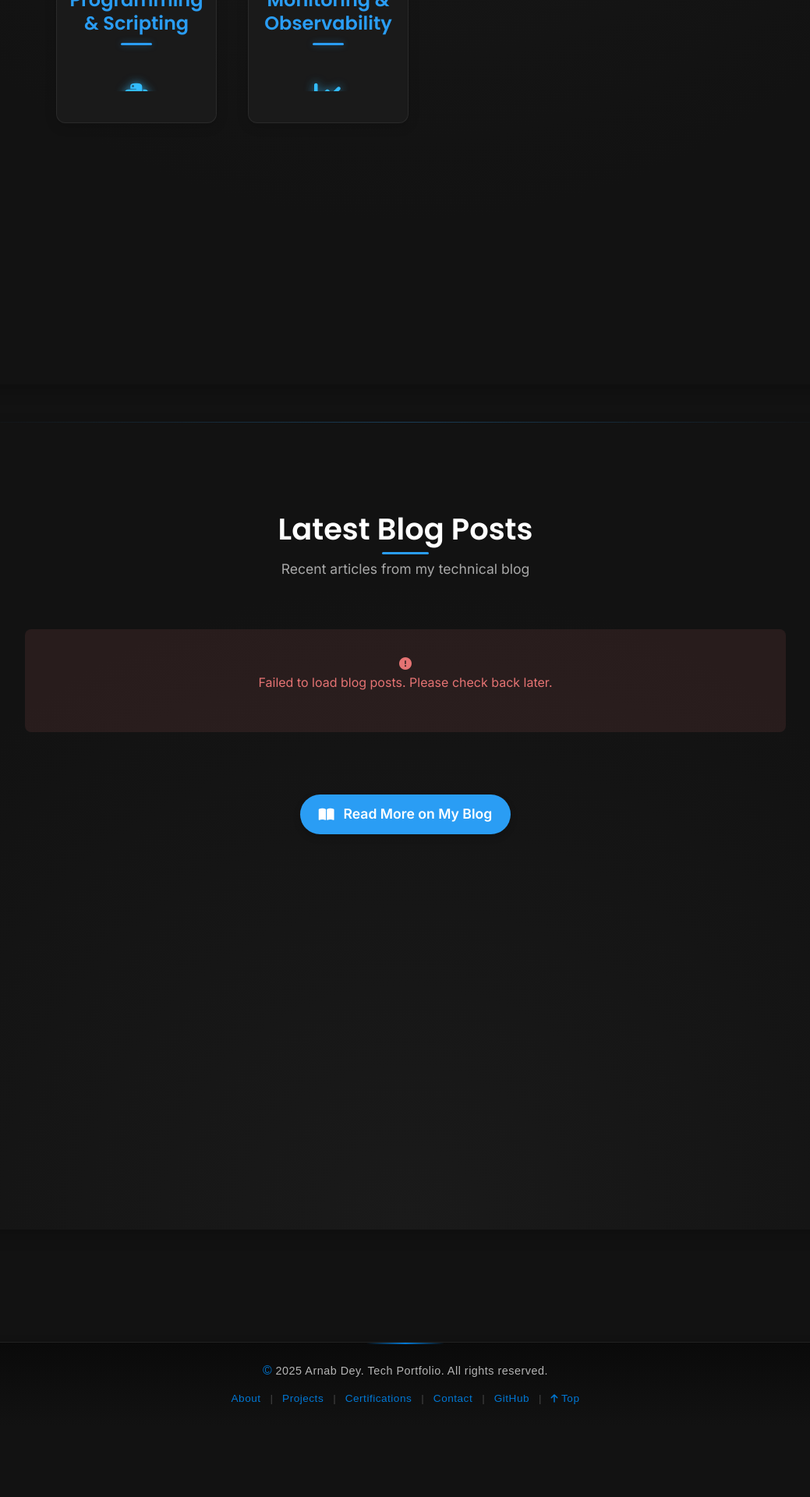
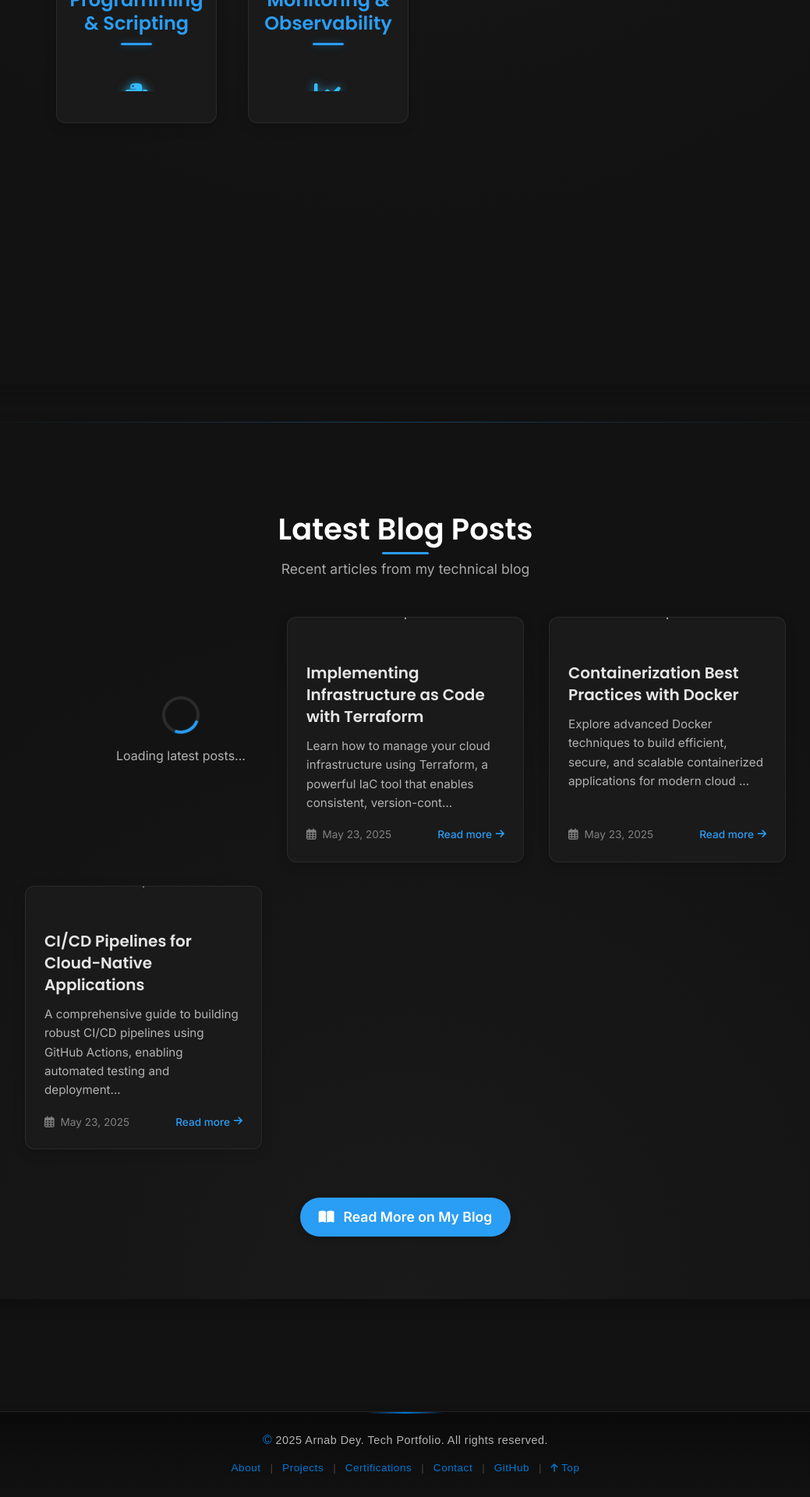
Before and after one commit to arnabdey73/arnabdey73.github.io, a Jekyll site: the page built from index.md, in a window 1280 px wide. Shown: the part 1441-3361 px from the top of the page at 78% size, without its empty margins (120-1159 px from the left). Built offline with Jekyll 4.4.1, drawn with Linux system fonts in a browser that asks for light colours; before the commit the page ends 3271 px from its top, so only the background shows below that; grey boxes are pictures that could not be loaded.

Commit message:
feat: add error handling with retry button and fallback posts in blog feed

```diff
--- a/assets/css/blog-feed.css
+++ b/assets/css/blog-feed.css
@@ -218,3 +218,70 @@
     grid-template-columns: repeat(2, 1fr);
   }
 }
+
+/* Error message styling */
+.blog-error-message {
+  display: flex;
+  flex-direction: column;
+  align-items: center;
+  justify-content: center;
+  background-color: rgba(255, 255, 255, 0.05);
+  border: 1px solid rgba(255, 255, 255, 0.1);
+  border-radius: 12px;
+  padding: 2rem;
+  text-align: center;
+  width: 100%;
+  min-height: 200px;
+}
+
+.blog-error-message i {
+  color: #ff6b6b;
+  font-size: 2rem;
+  margin-bottom: 1rem;
+}
+
+.blog-error-message p {
+  color: #e0e0e0;
+  margin-bottom: 1.5rem;
+}
+
+.retry-button {
+  background-color: rgba(42, 157, 244, 0.2);
+  color: #2a9df4;
+  border: 1px solid rgba(42, 157, 244, 0.4);
+  padding: 0.5rem 1rem;
+  border-radius: 6px;
+  cursor: pointer;
+  transition: all 0.3s ease;
+  font-size: 0.9rem;
+}
+
+.retry-button:hover {
+  background-color: rgba(42, 157, 244, 0.3);
+  transform: translateY(-2px);
+}
+
+/* Loading spinner improvements */
+.loading-spinner {
+  display: flex;
+  flex-direction: column;
+  align-items: center;
+  justify-content: center;
+  width: 100%;
+  min-height: 200px;
+}
+
+.spinner {
+  border: 4px solid rgba(255, 255, 255, 0.1);
+  border-left: 4px solid #2a9df4;
+  border-radius: 50%;
+  width: 40px;
+  height: 40px;
+  animation: spin 1s linear infinite;
+  margin-bottom: 1rem;
+}
+
+@keyframes spin {
+  0% { transform: rotate(0deg); }
+  100% { transform: rotate(360deg); }
+}
--- a/assets/js/blog-feed.js
+++ b/assets/js/blog-feed.js
@@ -4,11 +4,11 @@
 document.addEventListener('DOMContentLoaded', function() {
   const blogPostsContainer = document.getElementById('blog-posts-container');
 
-  // Hashnode GraphQL API endpoint
-  const HASHNODE_API = 'https://api.hashnode.com/';
+  // Hashnode GraphQL API endpoint - updated to use v1 API
+  const HASHNODE_API = 'https://gql.hashnode.com/';
   const BLOG_URL = 'codemyinfra.hashnode.dev'; // Your Hashnode blog URL
 
-  // GraphQL query to get the latest posts
+  // Updated GraphQL query to match Hashnode's current API structure
   const query = `
     query GetUserArticles {
       publication(host: "${BLOG_URL}") {
@@ -22,7 +22,7 @@
               coverImage {
                 url
               }
-              dateAdded
+              publishedAt
             }
           }
         }
@@ -30,29 +30,37 @@
     }
   `;
 
-  // Fetch the blog posts
+  // Fetch the blog posts with updated headers
   fetch(HASHNODE_API, {
     method: 'POST',
     headers: {
       'Content-Type': 'application/json',
+      'Accept': 'application/json',
+      'Origin': window.location.origin
     },
     body: JSON.stringify({ query }),
-  })
-    .then(response => response.json())
+  })    .then(response => response.json())
     .then(data => {
       // Clear loading spinner
       blogPostsContainer.innerHTML = '';
 
       if (data.errors) {
-        showError('Failed to load blog posts. Please check back later.');
         console.error('GraphQL errors:', data.errors);
+        showFallbackPosts();
+        return;
+      }
+
+      // Check if data has the expected structure
+      if (!data.data || !data.data.publication || !data.data.publication.posts || !data.data.publication.posts.edges) {
+        console.error('Unexpected API response structure:', data);
+        showFallbackPosts();
         return;
       }
 
       const posts = data.data.publication.posts.edges;
 
       if (posts.length === 0) {
-        showError('No blog posts found.');
+        showFallbackPosts();
         return;
       }
 
@@ -63,17 +71,16 @@
       });
     })
     .catch(error => {
-      showError('Failed to load blog posts. Please check back later.');
       console.error('Fetch error:', error);
+      showFallbackPosts();
     });
-
-  // Create a post element
+    // Create a post element
   function createPostElement(post) {
     const postElement = document.createElement('div');
     postElement.className = 'blog-post-card';
 
-    // Format date
-    const date = new Date(post.dateAdded);
+    // Format date - updated to use publishedAt instead of dateAdded
+    const date = new Date(post.publishedAt);
     const formattedDate = date.toLocaleDateString('en-US', {
       year: 'numeric',
       month: 'short',
@@ -106,20 +113,55 @@
 
     return postElement;
   }
-
-  // Show error message
+    // Show error message - improved with retry button
   function showError(message) {
     blogPostsContainer.innerHTML = `
       <div class="blog-error-message">
         <i class="fas fa-exclamation-circle"></i>
         <p>${message}</p>
+        <button class="retry-button" onclick="location.reload()">
+          <i class="fas fa-redo"></i> Retry
+        </button>
       </div>
     `;
   }
-
-  // Truncate text to a certain length
+    // Truncate text to a certain length
   function truncateText(text, maxLength) {
     if (text.length <= maxLength) return text;
     return text.substr(0, maxLength) + '...';
   }
+
+  // Show fallback posts when API fails
+  function showFallbackPosts() {
+    // Fallback posts with static content
+    const fallbackPosts = [
+      {
+        title: "Implementing Infrastructure as Code with Terraform",
+        brief: "Learn how to manage your cloud infrastructure using Terraform, a powerful IaC tool that enables consistent, version-controlled deployment across multiple providers.",
+        slug: "",
+        coverImage: { url: "https://cdn.hashnode.com/res/hashnode/image/upload/v1/blog/placeholder-terraform.png" },
+        publishedAt: new Date().toISOString()
+      },
+      {
+        title: "Containerization Best Practices with Docker",
+        brief: "Explore advanced Docker techniques to build efficient, secure, and scalable containerized applications for modern cloud environments.",
+        slug: "",
+        coverImage: { url: "https://cdn.hashnode.com/res/hashnode/image/upload/v1/blog/placeholder-docker.png" },
+        publishedAt: new Date().toISOString()
+      },
+      {
+        title: "CI/CD Pipelines for Cloud-Native Applications",
+        brief: "A comprehensive guide to building robust CI/CD pipelines using GitHub Actions, enabling automated testing and deployment for your applications.",
+        slug: "",
+        coverImage: { url: "https://cdn.hashnode.com/res/hashnode/image/upload/v1/blog/placeholder-cicd.png" },
+        publishedAt: new Date().toISOString()
+      }
+    ];
+
+    // Render fallback posts
+    fallbackPosts.forEach(post => {
+      const postElement = createPostElement(post);
+      blogPostsContainer.appendChild(postElement);
+    });
+  }
 });
```
